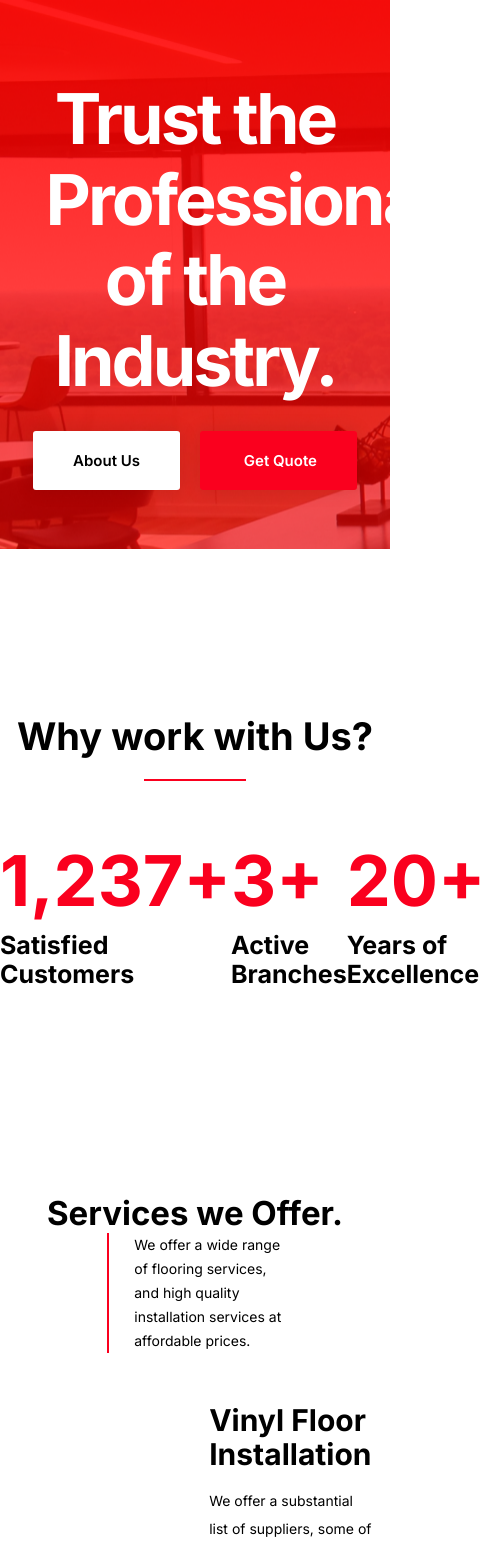
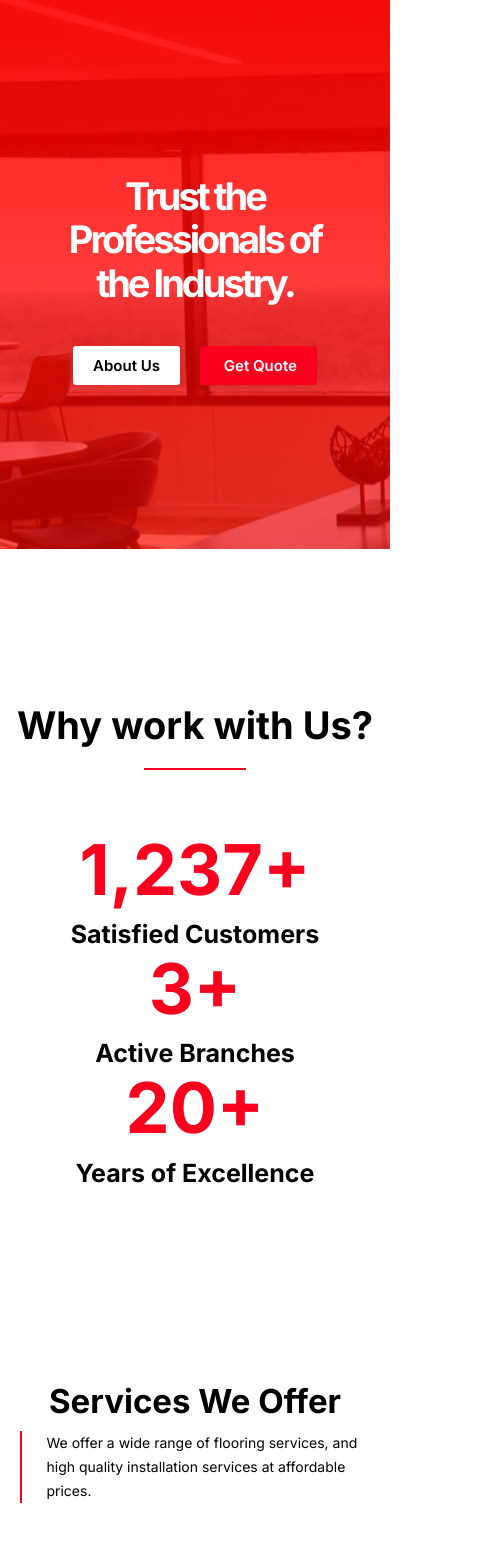
Before and after one commit to LeonChisum/Flooring-company---87-Lux, a Next.js app: page / in a window 390 px wide. Shown: the top 1543 px of the page, 486 px wide, since content can reach past the window. Built offline with nearby package versions, Linux system fonts and the light colour scheme.

Commit message:
finished mobile view for landing page

```diff
--- a/components/ServicesWeOffer.js
+++ b/components/ServicesWeOffer.js
@@ -8,7 +8,7 @@ const ServicesWeOffer = () => {
 	return (
 		<div className='services__we__offer'>
 			<div className='services__header'>
-				<h2>Services we Offer.</h2>
+				<h2>Services We Offer</h2>
 				<h4>
 					We offer a wide range of flooring services, and high quality installation services at affordable
 					prices.
--- a/pages/index.js
+++ b/pages/index.js
@@ -1,18 +1,25 @@
-import Head from "next/head";
+import Head from 'next/head';
 
-import Header from "../components/header";
-import ServicesWeOffer from "../components/servicesWeOffer";
-import Testomonials from "../components/Testomonials";
-import ViewOurProjects from "../components/ViewOurProjects";
-import WhatMore from "../components/WhatMore";
-import WhoAreWe from "../components/WhoAreWe";
-import WhyWorkWithUs from "../components/whyWorkWithUs";
+import Header from '../components/header';
+import ServicesWeOffer from '../components/servicesWeOffer';
+import Testomonials from '../components/Testomonials';
+import ViewOurProjects from '../components/ViewOurProjects';
+import WhatMore from '../components/WhatMore';
+import WhoAreWe from '../components/WhoAreWe';
+import WhyWorkWithUs from '../components/whyWorkWithUs';
 
-import "../styles/style.scss";
+import '../styles/style.scss';
 
 export default function Home(props) {
 	return (
 		<div>
+			<Head>
+				<meta
+					description='We pride in installing the highest quality, affordable, vinyl floor in the Tampa area.'
+					content='flooring company, flooring, floor, floor covering, lay out, house, renovation, quote, estimate'
+				/>
+				<title>Alexis Flooring - Affordable Floore Installations</title>
+			</Head>
 			<Header />
 			<WhyWorkWithUs />
 			<ServicesWeOffer />
--- a/styles/_mobileMax.scss
+++ b/styles/_mobileMax.scss
@@ -1,4 +1,55 @@
 @media all and (max-width: 600px) {
+	// Landing page
+	.why__work__with__us > .company__info > div > h1 {
+		text-align: center;
+	}
+	.services__we__offer > .services__header h4 {
+		width: 100%;
+	}
+	.services__we__offer > .service > .service__content {
+		padding: 0;
+	}
+	.testomonials .red__box {
+		bottom: 38%;
+	}
+	.testomonials .all__testomonials {
+		display: flex;
+		flex-direction: column;
+	}
+
+	.view__our__projects {
+		width: 100%;
+	}
+	.view__our__projects > .projects .project > .project__info {
+		margin-left: 0;
+
+		p {
+			width: 100%;
+		}
+
+		.project__buttons {
+			text-align: center;
+		}
+	}
+
+	.who__are__we {
+		height: auto;
+	}
+
+	.who__are__we .who__are__we__content {
+		display: flex;
+		flex-direction: column-reverse;
+		height: auto;
+	}
+
+	.what__more h1 {
+		font-size: $lg_heading;
+		text-align: center;
+	}
+
+	.what__more p {
+		padding: 20px 50px;
+	}
 	// Contact page
 	.contact {
 		width: 100%;
--- a/styles/_mobileMid.scss
+++ b/styles/_mobileMid.scss
@@ -1,2 +1,9 @@
 @media all and (max-width: 450px) {
+	//@Landing-Page
+	.why__work__with__us {
+		margin: 42% 0;
+	}
+	.testomonials .red__box {
+		width: 100%;
+	}
 }
--- a/styles/_mobileMin.scss
+++ b/styles/_mobileMin.scss
@@ -1,2 +1,6 @@
 @media all and (max-width: 325px) {
+	//@Landing-Page
+	.why__work__with__us {
+		margin: 55% 0;
+	}
 }
--- a/styles/_tabletMax.scss
+++ b/styles/_tabletMax.scss
@@ -4,6 +4,42 @@
 		margin: 0 auto;
 	}
 
+	// Landing page
+
+	.why__work__with__us > .company__info {
+		flex-direction: column;
+		align-items: center;
+	}
+	.header__container > h1 {
+		font-size: $lg_heading;
+	}
+	.header__white__btn {
+		padding: 10px 20px;
+	}
+	.header__red__btn {
+		padding: 10px 20px;
+	}
+	.why__work__with__us {
+		margin: 22% 0;
+	}
+	.services__we__offer > .services__header h2 {
+		font-size: 33px;
+		margin-bottom: 10px;
+	}
+	.services__we__offer > .service img {
+		display: none;
+	}
+	.view__our__projects .projects__header h1 {
+		text-align: center;
+	}
+	.view__our__projects > .projects .project:nth-child(odd) {
+		flex-direction: column;
+		margin-top: 35px;
+	}
+	.view__our__projects > .projects .project {
+		flex-direction: column;
+		margin-top: 35px;
+	}
 	// Contact page
 	.contact {
 		width: 100%;
```
Lines whose indentation alone changed are shown as unchanged.
